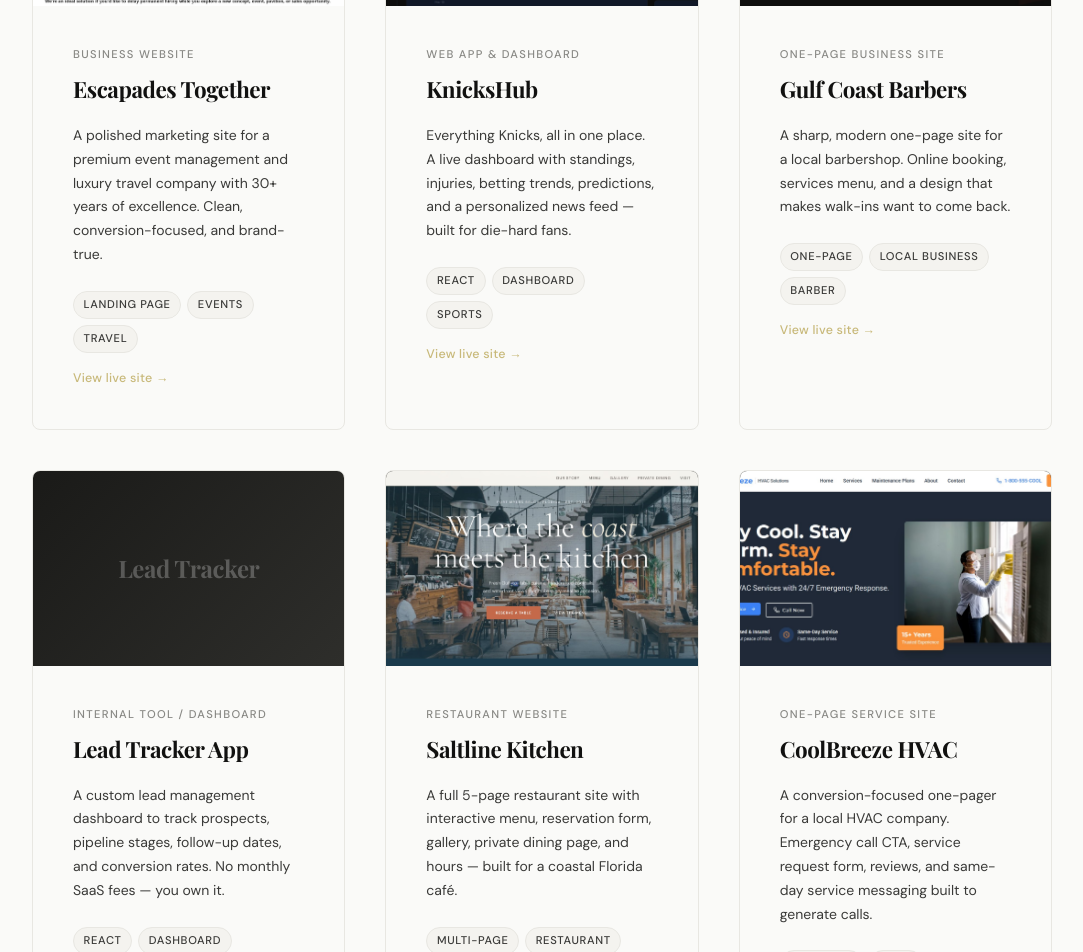
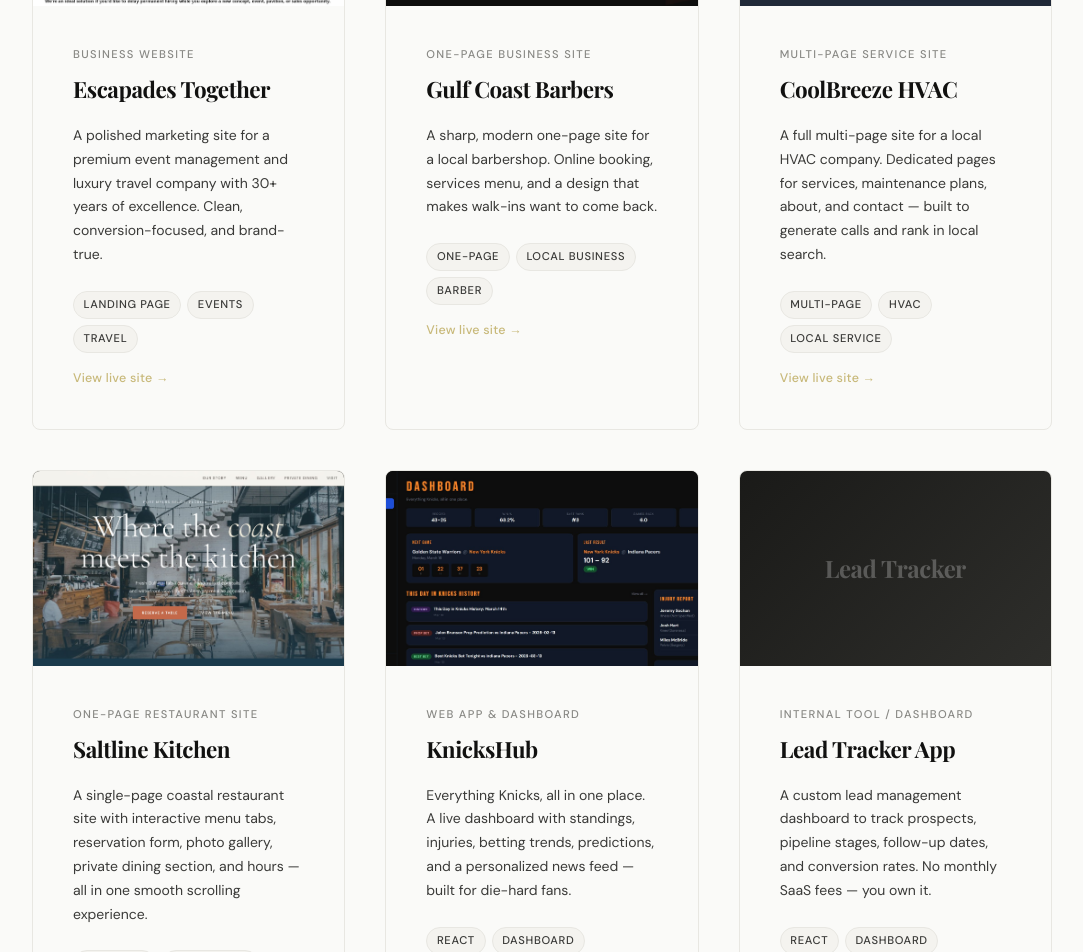
Before and after one commit to wjbirkett/websitesbywillie, a React (Vite) app: page / in a window 1280 px wide. Shown: the part 4060-5012 px from the top of the page, without its empty margins (98-1181 px from the left). Built offline with nearby package versions, Linux system fonts and the light colour scheme; a web font is replaced by a local one.

Commit message:
reorder portfolio for best visibility

```diff
--- a/src/App.jsx
+++ b/src/App.jsx
@@ -279,6 +279,33 @@ function Portfolio() {
       url: 'https://escapadestogether.com/',
     },
     {
+      title: 'Gulf Coast Barbers',
+      type: 'One-Page Business Site',
+      desc: 'A sharp, modern one-page site for a local barbershop. Online booking, services menu, and a design that makes walk-ins want to come back.',
+      img: barberImg,
+      tags: ['One-page', 'Local Business', 'Barber'],
+      theme: 'dark',
+      url: 'https://gulf-coast-barbers.vercel.app/',
+    },
+    {
+      title: 'CoolBreeze HVAC',
+      type: 'Multi-Page Service Site',
+      desc: 'A full multi-page site for a local HVAC company. Dedicated pages for services, maintenance plans, about, and contact — built to generate calls and rank in local search.',
+      img: coolbreezeImg,
+      tags: ['Multi-page', 'HVAC', 'Local Service'],
+      theme: 'neutral',
+      url: 'https://coolbreeze-hvac.vercel.app/',
+    },
+    {
+      title: 'Saltline Kitchen',
+      type: 'One-Page Restaurant Site',
+      desc: 'A single-page coastal restaurant site with interactive menu tabs, reservation form, photo gallery, private dining section, and hours — all in one smooth scrolling experience.',
+      img: saltlineImg,
+      tags: ['One-page', 'Restaurant', 'Reservations'],
+      theme: 'light',
+      url: 'https://saltline-kitchen.vercel.app/',
+    },
+    {
       title: 'KnicksHub',
       type: 'Web App & Dashboard',
       desc: 'Everything Knicks, all in one place. A live dashboard with standings, injuries, betting trends, predictions, and a personalized news feed — built for die-hard fans.',
@@ -288,15 +315,6 @@ function Portfolio() {
       url: 'https://knickshub.vercel.app',
     },
     {
-      title: 'Gulf Coast Barbers',
-      type: 'One-Page Business Site',
-      desc: 'A sharp, modern one-page site for a local barbershop. Online booking, services menu, and a design that makes walk-ins want to come back.',
-      img: barberImg,
-      tags: ['One-page', 'Local Business', 'Barber'],
-      theme: 'dark',
-      url: 'https://gulf-coast-barbers.vercel.app/',
-    },
-    {
       title: 'Lead Tracker App',
       type: 'Internal Tool / Dashboard',
       desc: 'A custom lead management dashboard to track prospects, pipeline stages, follow-up dates, and conversion rates. No monthly SaaS fees — you own it.',
@@ -304,24 +322,6 @@ function Portfolio() {
       tags: ['React', 'Dashboard', 'Internal Tool'],
       theme: 'neutral',
       placeholder: 'Lead Tracker',
-    },
-    {
-      title: 'Saltline Kitchen',
-      type: 'Restaurant Website',
-      desc: 'A full 5-page restaurant site with interactive menu, reservation form, gallery, private dining page, and hours — built for a coastal Florida café.',
-      img: saltlineImg,
-      tags: ['Multi-page', 'Restaurant', 'Reservations'],
-      theme: 'light',
-      url: 'https://saltline-kitchen.vercel.app/',
-    },
-    {
-      title: 'CoolBreeze HVAC',
-      type: 'One-Page Service Site',
-      desc: 'A conversion-focused one-pager for a local HVAC company. Emergency call CTA, service request form, reviews, and same-day service messaging built to generate calls.',
-      img: coolbreezeImg,
-      tags: ['One-page', 'HVAC', 'Local Service'],
-      theme: 'neutral',
-      url: 'https://coolbreeze-hvac.vercel.app/',
     },
   ]
 
```
